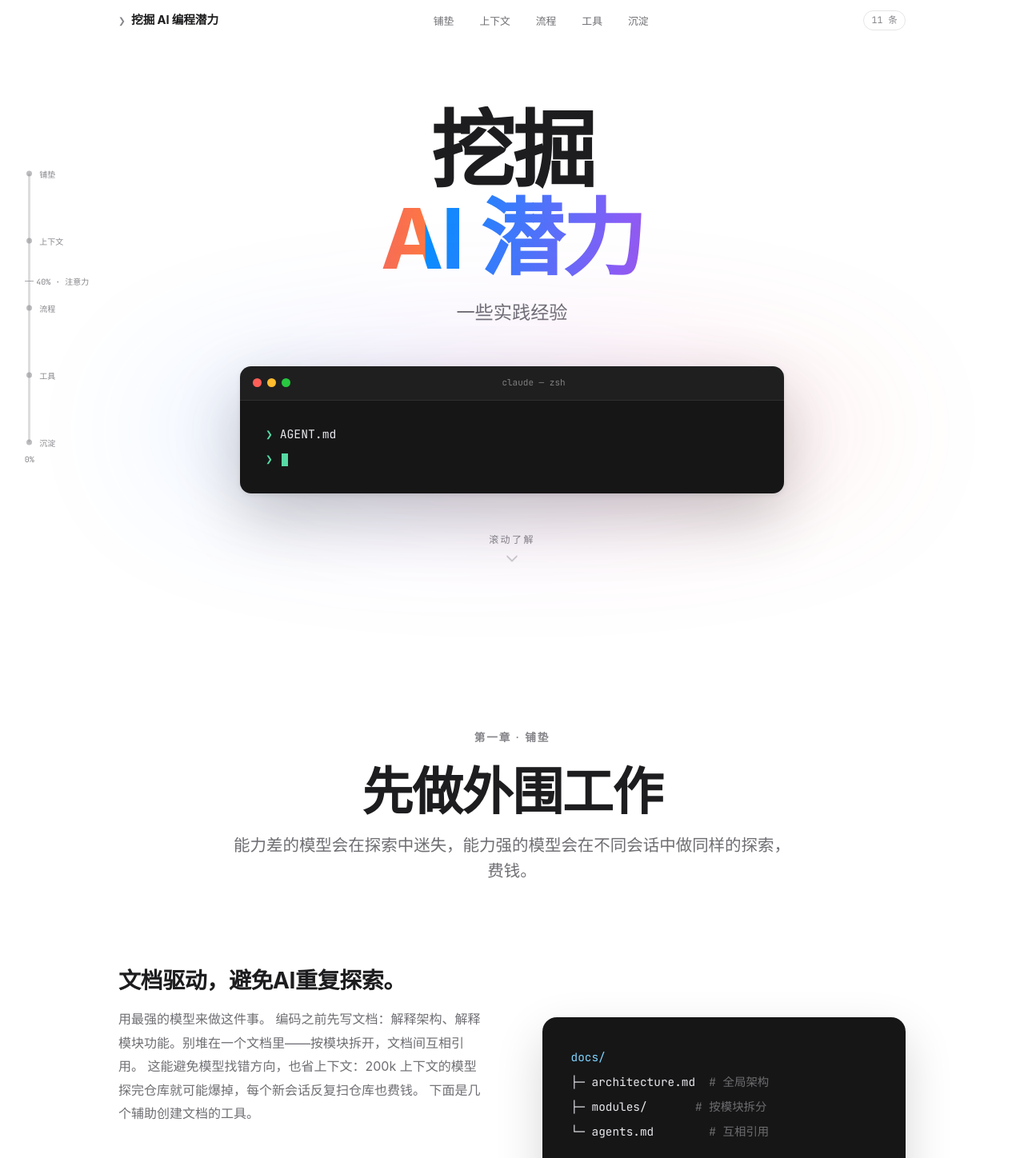
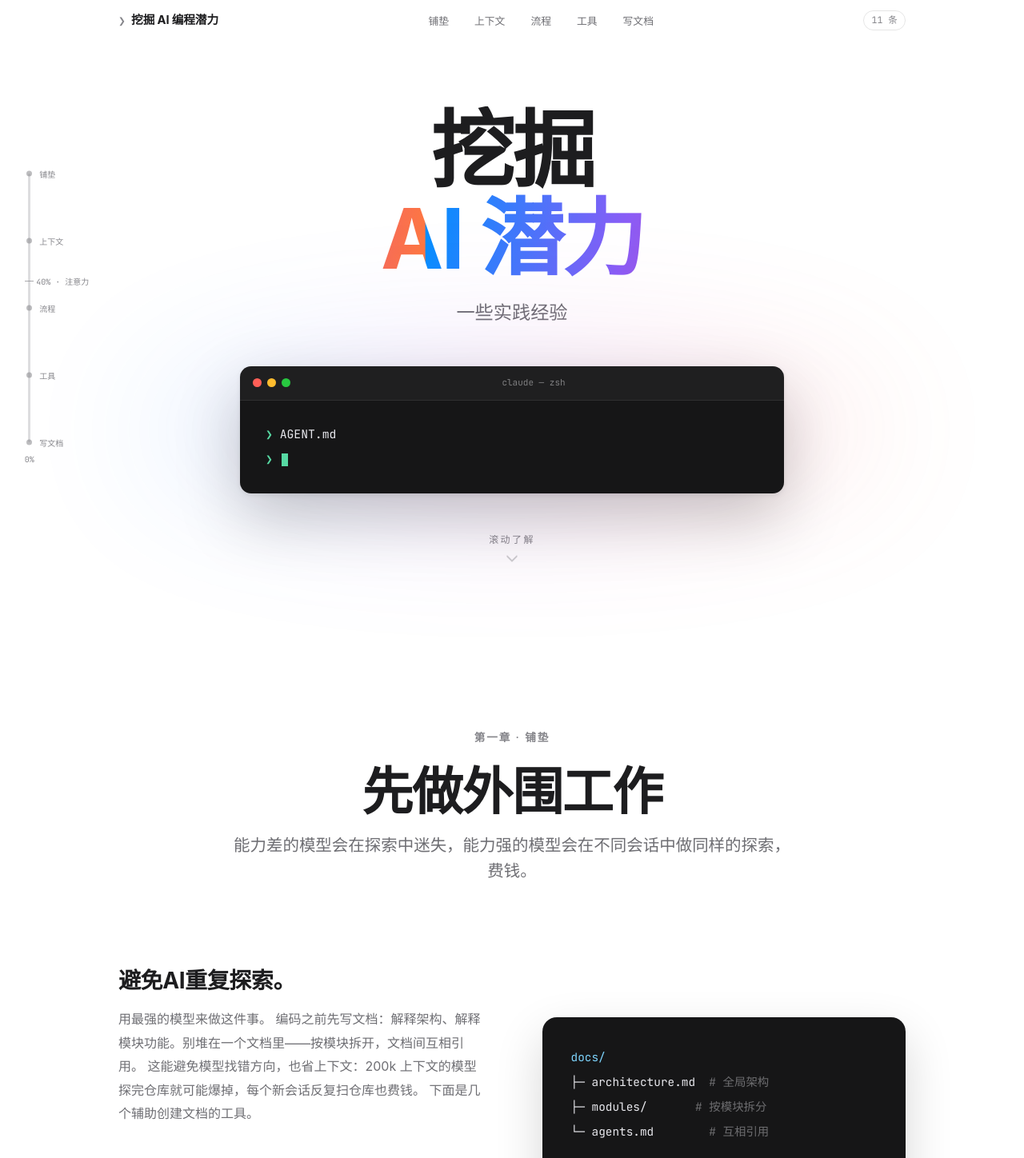
Before and after one commit to OldDream/ai-guide-web, a React (Vite) app: page / in a window 1280 px wide. Shown: the top 1448 px of the page at 80% size. Built offline with nearby package versions, Linux system fonts and the light colour scheme.

Commit message:
fix: update text in ContextChapter, Footer, SetupChapter, and tips for clarity and consistency

```diff
--- a/src/components/ContextChapter.tsx
+++ b/src/components/ContextChapter.tsx
@@ -240,7 +240,7 @@ export default function ContextChapter() {
               </p>
             </div>
             <div className="beat beat-2">
-              <h3>很便宜</h3>
+              <h3>不用担心贵</h3>
               <p>
                 读有缓存，重复读能中缓存，近乎免费。贵的是输出。
               </p>
@@ -248,8 +248,7 @@ export default function ContextChapter() {
             <div className="beat beat-3">
               <h3>但模型注意力有限</h3>
               <p>
-                上下文消耗到一定比例，注意力逐渐丢失——200k 的模型在
-                80% 就明显变蠢，1M 能撑到 40% 左右。靠近的时候要观察模型状态。
+                上下文消耗到一定比例，注意力逐渐丢失——200k 的模型基本能坚持到上下文用尽，1M 能撑到 40% 左右。靠近的时候要观察模型状态。
               </p>
             </div>
           </div>
--- a/src/components/Footer.tsx
+++ b/src/components/Footer.tsx
@@ -15,7 +15,7 @@ export default function Footer() {
           </ul>
         </div>
         <div className="footer-fine">
-          <span>React + GSAP 构建 · 设计语言致敬 Apple</span>
+          <span>React + GSAP 构建</span>
         </div>
       </div>
     </footer>
--- a/src/components/SetupChapter.tsx
+++ b/src/components/SetupChapter.tsx
@@ -76,7 +76,7 @@ export default function SetupChapter() {
         <div className="frow">
           <div className="frow-text">
             <h3 className="h-card" data-reveal>
-              文档驱动，避免AI重复探索。
+              避免AI重复探索。
             </h3>
             <p className="body-text" data-reveal data-reveal-delay="0.08">
               用最强的模型来做这件事。
--- a/src/data/tips.ts
+++ b/src/data/tips.ts
@@ -12,7 +12,7 @@ export const CHAPTERS: ChapterMeta[] = [
   { id: "ch2", index: "第二章", name: "上下文" },
   { id: "ch3", index: "第三章", name: "流程" },
   { id: "ch4", index: "第四章", name: "工具" },
-  { id: "ch5", index: "第五章", name: "沉淀" },
+  { id: "ch5", index: "第五章", name: "写文档" },
 ]
 
 export const SITE_TITLE = "挖掘 AI 编程潜力"
```
